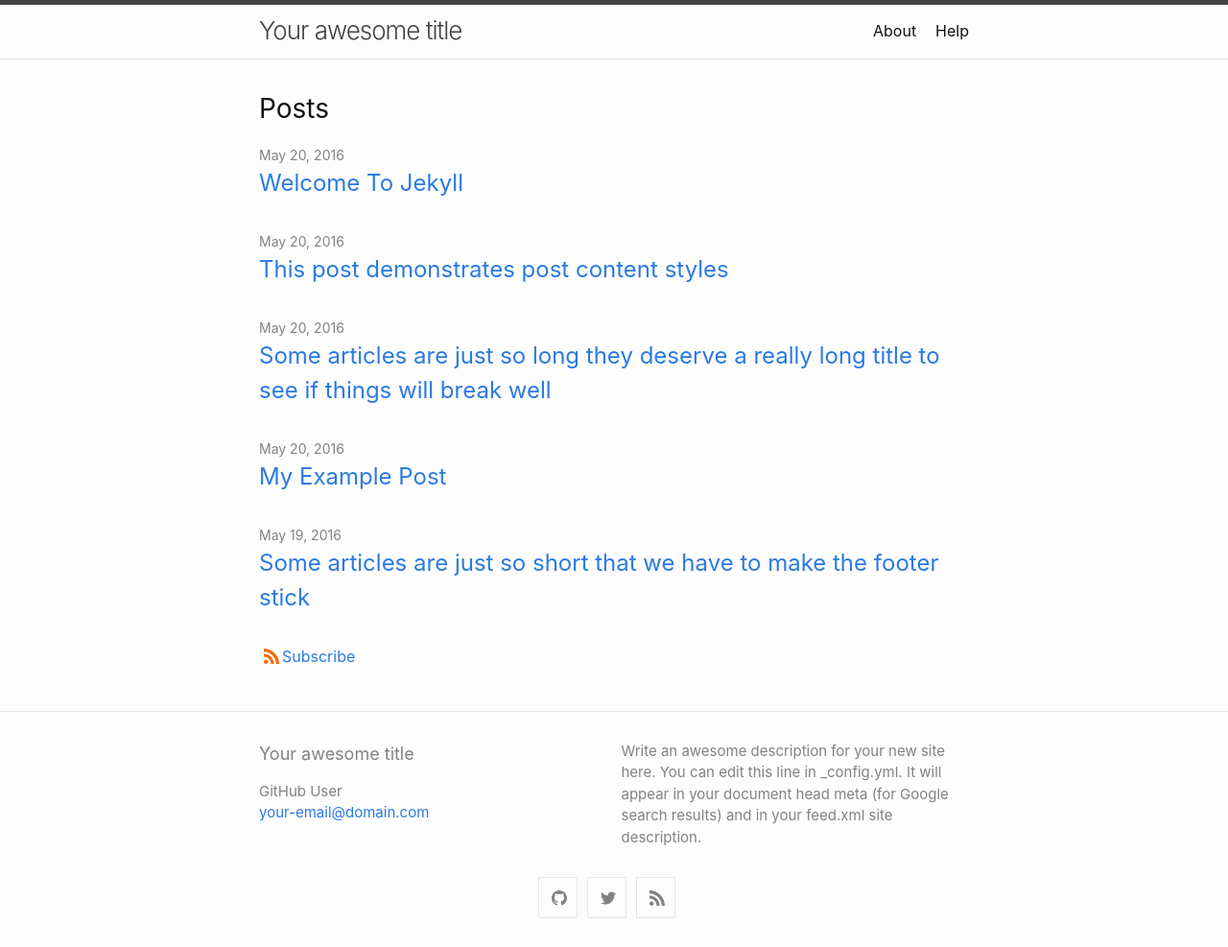
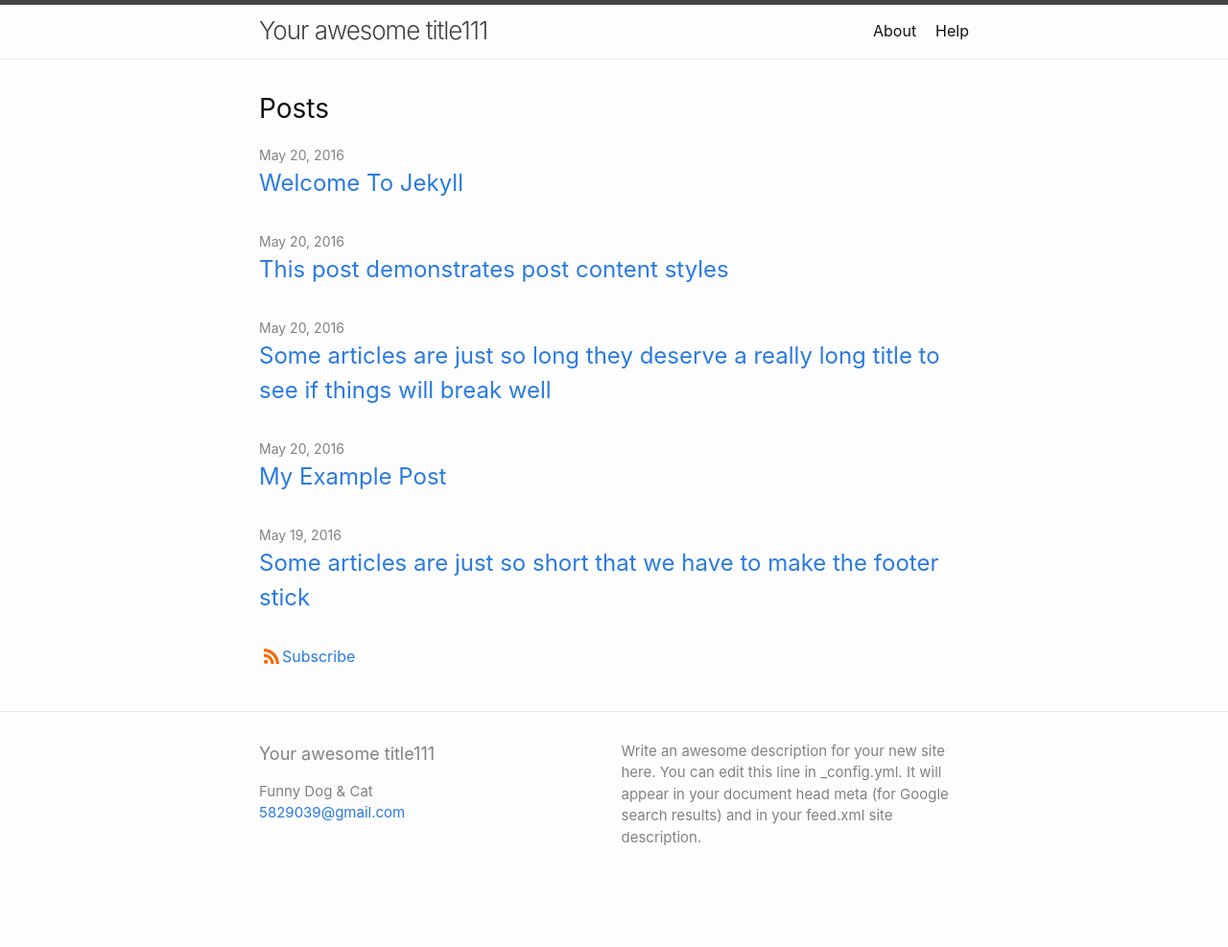
Before and after one commit to funnydogcat/alpha, a Jekyll site: the page built from index.md, in a window 1280 px wide. Shown: the whole page at 96% size. Built offline with Jekyll 4.4.1, drawn with Linux system fonts in a browser that asks for light colours; after the commit the page ends 944 px from its top, so only the background shows below that.

Commit message:
Update _config.yml

```diff
--- a/_config.yml
+++ b/_config.yml
@@ -1,6 +1,6 @@
-title: Your awesome title
-author: GitHub User
-email: your-email@domain.com
+title: Your awesome title111
+author: Funny Dog & Cat
+email: 5829039@gmail.com
 description: > # this means to ignore newlines until "show_excerpts:"
   Write an awesome description for your new site here. You can edit this
   line in _config.yml. It will appear in your document head meta (for
@@ -15,9 +15,9 @@ minima:
 
   # generate social links in footer
   social_links:
-    twitter: jekyllrb
-    github:  jekyll
-    rss: rss
+    # twitter: jekyllrb
+    # github:  jekyll
+    # rss: rss
     # dribbble: jekyll
     # facebook: jekyll
     # flickr:   jekyll
```
